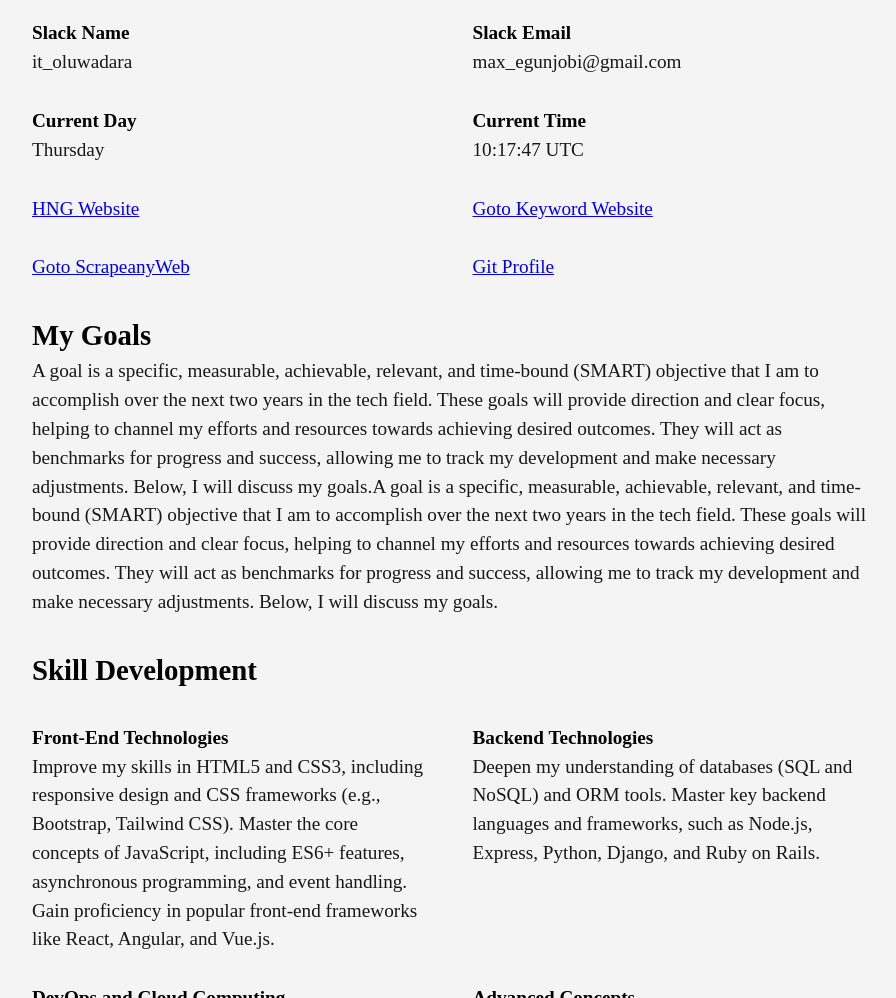
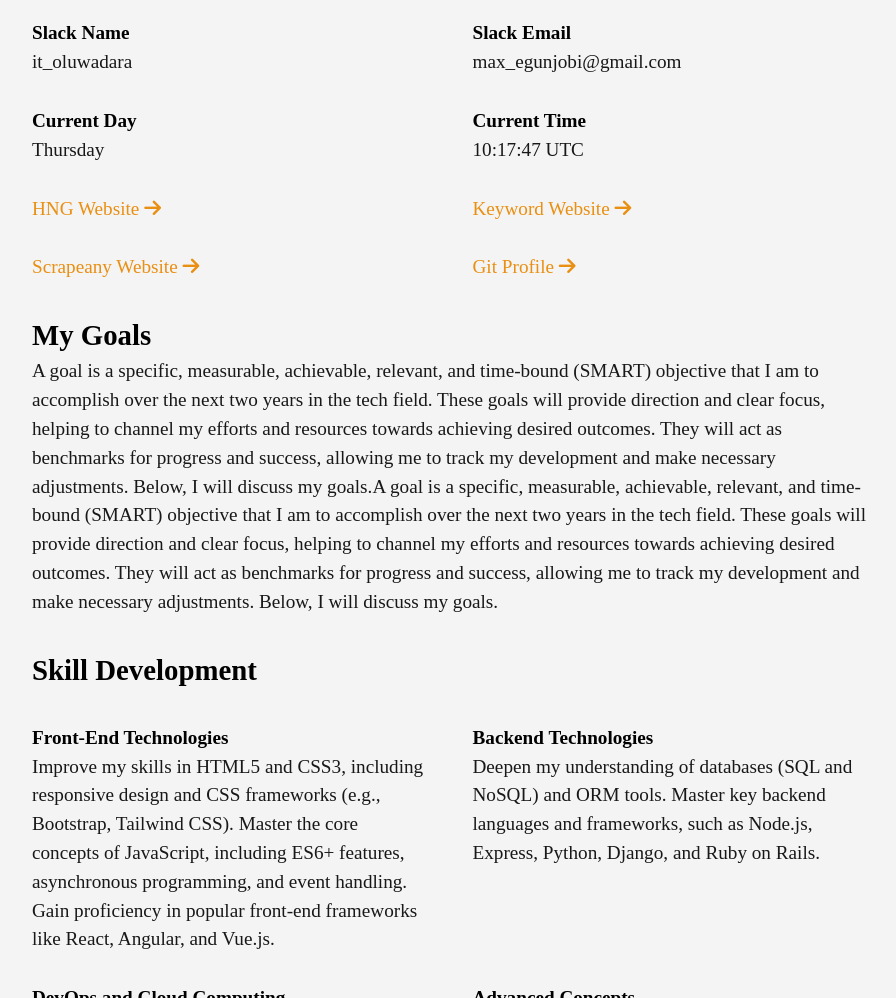
Before and after one commit to max-out-oluwadara/my-portfolio, a plain HTML site: page index.html in a window 1280 px wide. Shown: the part 1719-2717 px from the top of the page, without its empty margins (190-1086 px from the left). Drawn offline with Linux system fonts and the light colour scheme.

Commit message:
icon added

```diff
--- a/css/main.css
+++ b/css/main.css
@@ -226,7 +226,20 @@ nav ul li a {
 
 
 /* goal section */
+.webvisit {
+    text-align: center;
+    text-decoration: none;
+    color: #e98f12; /* Default color */
+    width: 70px;
+    height: 20px;
+  }
 
+  .webvisit:hover {
+    background-color: #f4f4f4;
+    color: #000; /* Matching color for hover */
+    border: 2px solid  #000;
+    border-radius: 7px;
+  }
 
 .goal-section{
     background-color: #f4f4f4;
--- a/index.html
+++ b/index.html
@@ -92,26 +92,30 @@
         </div>
 
         <div data-testid="hngLinkDiv">
-            <a data-testid="hngLink" href="https://hng.tech/learn">
+            <a class="webvisit" data-testid="hngLink" href="https://hng.tech/learn">
                 HNG Website
+                <i class="fas fa-arrow-right"></i>
             </a>
         </div>
 
         <div data-testid="keywordLinkDiv">
-            <a data-testid = keywordLink href="https://keyword.dog">
-                Goto Keyword Website
+            <a class="webvisit" data-testid = keywordLink href="https://keyword.dog">
+                Keyword Website
+                <i class="fas fa-arrow-right"></i>
             </a>
         </div>
 
         <div data-testid="scrapeanywebDiv">
-            <a data-testid="scrapeanywebLink" href="https://scrapeanyweb.site">
-                     Goto ScrapeanyWeb
+            <a class="webvisit" data-testid="scrapeanywebLink" href="https://scrapeanyweb.site">
+                     Scrapeany Website
+                     <i class="fas fa-arrow-right"></i>
             </a>
         </div>
 
         <div data-testid="githubLinkDiv">
-            <a data-testid="githubLink" href="https://github.com/max-out-oluwadara">
+            <a class="webvisit" data-testid="githubLink" href="https://github.com/max-out-oluwadara">
                 Git Profile
+                <i class="fas fa-arrow-right"></i>
             </a>
         </div>
     </div>
```
